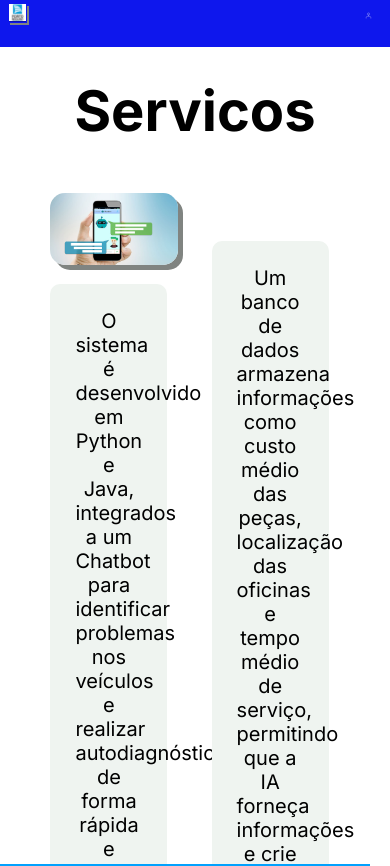
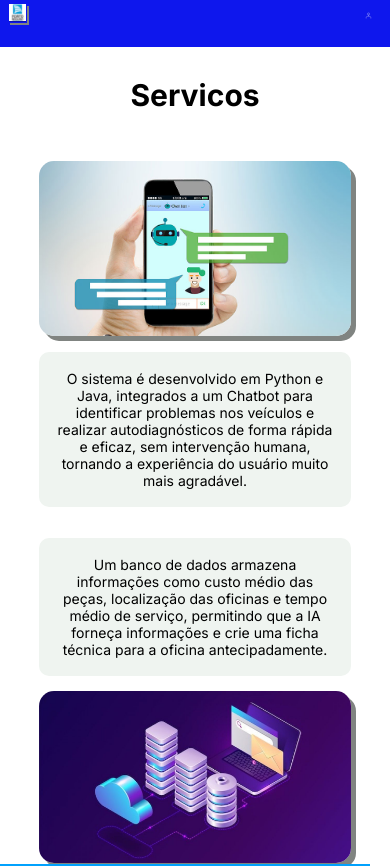
Before and after one commit to Rafa130206/sp3_front, a React (Vite) app in the folder sp3_front_end/: page /servicos in a window 390 px wide. Shown: the top 866 px of the page. Built offline with nearby package versions, Linux system fonts and the light colour scheme.

Commit message:
Responsividade Serviços.

```diff
--- a/sp3_front_end/src/Routes/Servicos/Servicos.css
+++ b/sp3_front_end/src/Routes/Servicos/Servicos.css
@@ -53,3 +53,261 @@
     padding: 25px;
     font-size: 20px;
 }
+
+/* ================ DESKTOPS MÉDIOS ================ */
+
+@media screen and (max-width: 1199px){
+    /* ============================ Serviços ============================ */
+
+.servh1{
+    text-align: center;
+    margin: 20px;
+    font-size: 40px;
+}
+
+.container{
+    display: flex;
+    flex-direction: row;
+    gap: 15px;
+    justify-content: space-evenly;
+    margin: 40px;
+    align-items: center;
+    justify-items: center;
+}
+
+.chatbot{
+    align-items: center;
+}
+
+.chatbotimg{
+    width: 32.8vw;
+    margin: 2vw;
+    border-radius: 15px;
+    box-shadow: 5px 5px rgb(128, 132, 129);
+}
+
+.chatbotp{
+    width: 30vw;
+    margin: 2vw;
+    text-align: justify;
+    text-align: center;
+    background-color: rgb(239, 244, 240);
+    border-radius: 10px;
+    padding: 18px;
+    font-size: 16px;
+}
+
+.bdimg{
+    width: 32.8vw;
+    margin: 2vw;
+    border-radius: 15px;
+    box-shadow: 5px 5px rgb(128, 132, 129);
+}
+
+.bdp{
+    width: 30vw;
+    margin: 2vw;
+    text-align: justify;
+    text-align: center;
+    background-color: rgb(239, 244, 240);
+    border-radius: 10px;
+    padding: 18px;
+    font-size: 16px;
+}
+}
+
+/* ================ TABLETS E LAPTOPS ================ */
+
+@media screen and (max-width: 991px){
+    /* ============================ Serviços ============================ */
+
+.servh1{
+    text-align: center;
+    margin: 20px;
+    font-size: 36px;
+}
+
+.container{
+    display: flex;
+    flex-direction: row;
+    gap: 15px;
+    justify-content: space-evenly;
+    margin: 40px;
+    align-items: center;
+    justify-items: center;
+}
+
+.chatbot{
+    align-items: center;
+}
+
+.chatbotimg{
+    width: 32.8vw;
+    margin: 2vw;
+    border-radius: 15px;
+    box-shadow: 5px 5px rgb(128, 132, 129);
+}
+
+.chatbotp{
+    width: 30vw;
+    margin: 2vw;
+    text-align: justify;
+    text-align: center;
+    background-color: rgb(239, 244, 240);
+    border-radius: 10px;
+    padding: 18px;
+    font-size: 16px;
+}
+
+.bdimg{
+    width: 32.8vw;
+    margin: 2vw;
+    border-radius: 15px;
+    box-shadow: 5px 5px rgb(128, 132, 129);
+}
+
+.bdp{
+    width: 30vw;
+    margin: 2vw;
+    text-align: justify;
+    text-align: center;
+    background-color: rgb(239, 244, 240);
+    border-radius: 10px;
+    padding: 18px;
+    font-size: 16px;
+}
+}
+
+/* ================ TELEFONES MÉDIOS E TABLETS PEQUENOS ================ */
+
+@media screen and (max-width: 767px){
+    /* ============================ Serviços ============================ */
+
+    .servh1{
+        text-align: center;
+        margin: 20px;
+        font-size: 32px;
+    }
+
+    .container{
+        display: flex;
+        flex-direction: row;
+        gap: 15px;
+        justify-content: space-evenly;
+        margin: 40px;
+        align-items: center;
+        justify-items: center;
+    }
+
+    .chatbot{
+        align-items: center;
+    }
+
+    .chatbotimg{
+        width: 32.8vw;
+        margin: 2vw;
+        border-radius: 15px;
+        box-shadow: 5px 5px rgb(128, 132, 129);
+    }
+
+    .chatbotp{
+        width: 30vw;
+        margin: 2vw;
+        text-align: justify;
+        text-align: center;
+        background-color: rgb(239, 244, 240);
+        border-radius: 10px;
+        padding: 18px;
+        font-size: 16px;
+    }
+
+    .bdimg{
+        width: 32.8vw;
+        margin: 2vw;
+        border-radius: 15px;
+        box-shadow: 5px 5px rgb(128, 132, 129);
+    }
+
+    .bdp{
+        width: 30vw;
+        margin: 2vw;
+        text-align: justify;
+        text-align: center;
+        background-color: rgb(239, 244, 240);
+        border-radius: 10px;
+        padding: 18px;
+        font-size: 16px;
+    }
+}
+
+/* ================ TELEFONES PEQUENOS ================ */
+
+@media screen and (max-width: 576px){
+    /* ============================ Serviços ============================ */
+
+    .servh1{
+        text-align: center;
+        margin: 20px;
+        font-size: 30px;
+    }
+
+    .container{
+        display: flex;
+        flex-direction: column;
+        gap: 15px;
+        justify-content: space-evenly;
+        margin: 40px;
+        align-items: center;
+        justify-items: center;
+    }
+
+    .chatbot{
+        display: flex;
+        flex-direction: column;
+        align-items: center;
+        justify-content: center;
+    }
+
+    .chatbotimg{
+        width: 80vw;
+        margin: 2vw;
+        border-radius: 15px;
+        box-shadow: 5px 5px rgb(128, 132, 129);
+    }
+
+    .chatbotp{
+        width: 80vw;
+        margin: 2vw;
+        text-align: justify;
+        text-align: center;
+        background-color: rgb(239, 244, 240);
+        border-radius: 10px;
+        padding: 18px;
+        font-size: 14px;
+    }
+
+    .bd{
+        display: flex;
+        flex-direction: column;
+        align-items: center;
+        justify-content: center;
+    }
+
+    .bdimg{
+        width: 80vw;
+        margin: 2vw;
+        border-radius: 15px;
+        box-shadow: 5px 5px rgb(128, 132, 129);
+    }
+
+    .bdp{
+        width: 80vw;
+        margin: 2vw;
+        text-align: justify;
+        text-align: center;
+        background-color: rgb(239, 244, 240);
+        border-radius: 10px;
+        padding: 18px;
+        font-size: 14px;
+    }
+}
```
